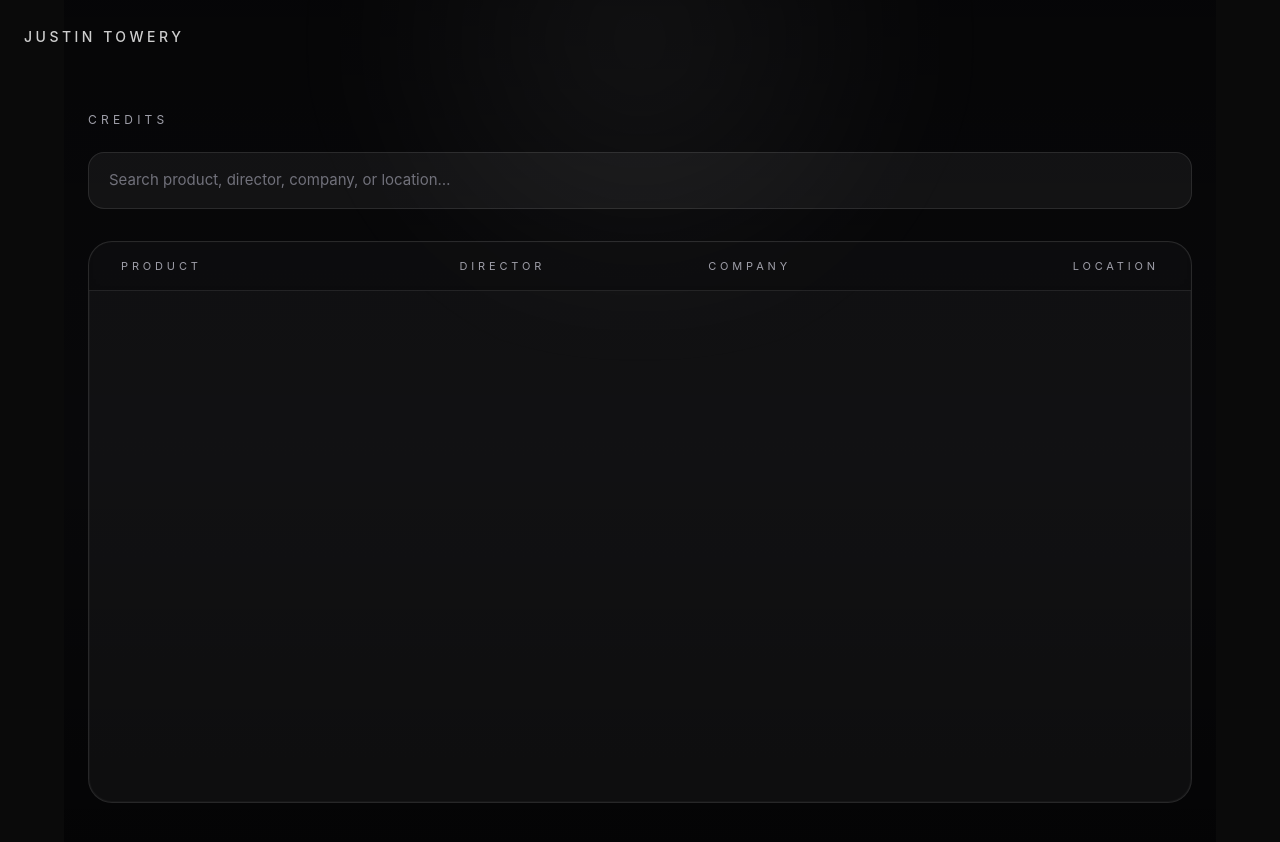
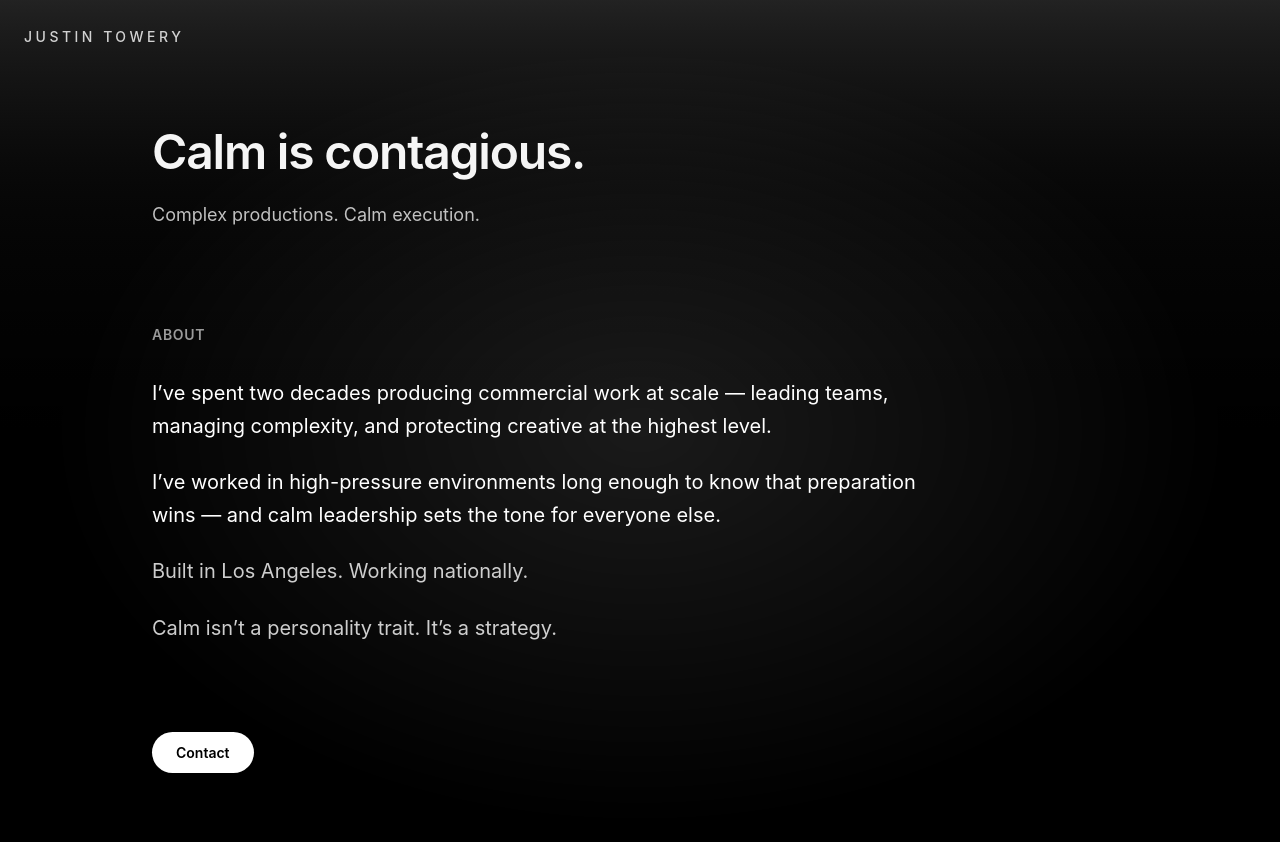
Before and after one commit to Justintowery/jt-producer-site, a Next.js app: page /credits in a window 1280 px wide. Shown: the top 842 px of the page. Built offline with nearby package versions, Linux system fonts and the light colour scheme.

Commit message:
Replace What I Do + How I Work with About section

```diff
--- a/src/app/credits/page.tsx
+++ b/src/app/credits/page.tsx
@@ -1,159 +1,63 @@
-"use client";
-
-import { useMemo, useState } from "react";
-import { credits } from "@/data/credits";
-
-type Credit = {
-  product: string;
-  director: string;
-  company: string;
-  location: string;
-};
-
-export default function CreditsPage() {
-  const [query, setQuery] = useState("");
-
-  const filtered = useMemo(() => {
-    const q = query.trim().toLowerCase();
-    if (!q) return credits as Credit[];
-
-    return (credits as Credit[]).filter((c) => {
-      const haystack = `${c.product} ${c.director} ${c.company} ${c.location}`.toLowerCase();
-      return haystack.includes(q);
-    });
-  }, [query]);
-
+export default function HomePage() {
   return (
-    <main className="relative mx-auto max-w-6xl px-6 pb-24 pt-28">
-      {/* background polish */}
+    <div className="relative min-h-screen overflow-hidden">
+      {/* Background */}
       <div className="pointer-events-none absolute inset-0 -z-10">
-        <div className="absolute inset-0 bg-zinc-950" />
-        <div className="absolute left-1/2 top-[-240px] h-[560px] w-[900px] -translate-x-1/2 rounded-full bg-[radial-gradient(circle_at_center,rgba(255,255,255,0.08),transparent_60%)] blur-2xl" />
-        <div className="absolute inset-0 bg-gradient-to-b from-black/40 via-black/10 to-black/60" />
+        <div className="absolute inset-0 bg-gradient-to-b from-white/10 via-black to-black" />
+        <div className="absolute inset-0 [mask-image:radial-gradient(ellipse_at_center,black,transparent_65%)] bg-white/10" />
       </div>
 
-      <div className="opacity-0 animate-[fadeIn_600ms_ease-out_forwards]">
-        <p className="text-xs uppercase tracking-[0.35em] text-zinc-400">Credits</p>
+      <div className="relative z-10 mx-auto w-full max-w-5xl px-6 pb-24 pt-32">
+        {/* HERO */}
+        <section className="space-y-6">
+          <h1 className="text-4xl font-semibold tracking-tight sm:text-5xl">
+            Calm is contagious.
+          </h1>
 
-        <div className="mt-6">
-          <input
-            value={query}
-            onChange={(e) => setQuery(e.target.value)}
-            placeholder="Search product, director, company, or location…"
-            className="w-full rounded-2xl border border-white/10 bg-white/5 px-5 py-4 text-[15px] text-white placeholder:text-zinc-500 outline-none transition focus:border-white/20 focus:bg-white/7"
-          />
-        </div>
+          <p className="max-w-2xl text-lg leading-relaxed text-white/75">
+            Complex productions. Calm execution.
+          </p>
+        </section>
 
-        <div className="mt-8 rounded-3xl border border-white/10 bg-white/[0.04] shadow-[0_0_0_1px_rgba(255,255,255,0.03)_inset] overflow-hidden">
-          {/* DESKTOP TABLE */}
-          <div className="hidden md:block">
-            <div className="max-h-[70vh] overflow-auto">
-              {/* sticky header */}
-              <div className="sticky top-0 z-10 border-b border-white/10 bg-zinc-950/70 backdrop-blur">
-                <div className="grid grid-cols-[1.4fr_1fr_1fr_0.9fr] gap-6 px-8 py-4 text-[11px] uppercase tracking-[0.35em] text-zinc-400">
-                  <div>Product</div>
-                  <div>Director</div>
-                  <div>Company</div>
-                  <div className="text-right">Location</div>
-                </div>
-              </div>
+        {/* ABOUT */}
+        <section className="mt-24 max-w-3xl space-y-8">
+          <h2 className="text-sm font-semibold tracking-wider text-white/60 uppercase">
+            About
+          </h2>
 
-              <div>
-                {filtered.map((c, i) => (
-                  <div
-                    key={`${c.product}-${c.director}-${i}`}
-                    className="grid grid-cols-[1.4fr_1fr_1fr_0.9fr] gap-6 px-8 py-5 border-b border-white/10 last:border-b-0 opacity-0 animate-[rowIn_420ms_ease-out_forwards]"
-                    style={{ animationDelay: `${Math.min(i * 20, 280)}ms` }}
-                  >
-                    <div className="text-[18px] leading-snug text-white">{c.product}</div>
-                    <div className="text-[18px] leading-snug text-zinc-200">{c.director}</div>
-                    <div className="text-[18px] leading-snug text-zinc-400">{c.company}</div>
-                    <div className="text-right text-[18px] leading-snug text-zinc-400 whitespace-nowrap">
-                      {c.location}
-                    </div>
-                  </div>
-                ))}
+          <div className="space-y-6 text-xl leading-relaxed text-white">
+            <p>
+              I’ve spent two decades producing commercial work at scale —
+              leading teams, managing complexity, and protecting creative at
+              the highest level.
+            </p>
 
-                {filtered.length === 0 && (
-                  <div className="px-8 py-10 text-zinc-400">No matches.</div>
-                )}
-              </div>
-            </div>
+            <p>
+              I’ve worked in high-pressure environments long enough to know
+              that preparation wins — and calm leadership sets the tone for
+              everyone else.
+            </p>
+
+            <p className="text-white/80">
+              Built in Los Angeles. Working nationally.
+            </p>
+
+            <p className="text-white/80">
+              Calm isn’t a personality trait. It’s a strategy.
+            </p>
           </div>
+        </section>
 
-          {/* MOBILE CARDS */}
-          <div className="md:hidden">
-            <div className="border-b border-white/10 bg-zinc-950/40 px-5 py-4">
-              <div className="text-[11px] uppercase tracking-[0.35em] text-zinc-400">
-                Product • Director • Company • Location
-              </div>
-            </div>
-
-            <div>
-              {filtered.map((c, i) => (
-                <div
-                  key={`${c.product}-${c.director}-${i}`}
-                  className="border-b border-white/10 last:border-b-0 px-5 py-5 opacity-0 animate-[rowIn_420ms_ease-out_forwards]"
-                  style={{ animationDelay: `${Math.min(i * 20, 280)}ms` }}
-                >
-                  <div className="text-[18px] leading-snug text-white">{c.product}</div>
-
-                  <div className="mt-4 grid gap-3">
-                    <div>
-                      <div className="text-[11px] uppercase tracking-[0.35em] text-zinc-500">
-                        Director
-                      </div>
-                      <div className="mt-1 text-[16px] text-zinc-200">{c.director}</div>
-                    </div>
-
-                    <div>
-                      <div className="text-[11px] uppercase tracking-[0.35em] text-zinc-500">
-                        Company
-                      </div>
-                      <div className="mt-1 text-[16px] text-zinc-400">{c.company}</div>
-                    </div>
-
-                    <div>
-                      <div className="text-[11px] uppercase tracking-[0.35em] text-zinc-500">
-                        Location
-                      </div>
-                      <div className="mt-1 text-[16px] text-zinc-400">{c.location}</div>
-                    </div>
-                  </div>
-                </div>
-              ))}
-
-              {filtered.length === 0 && (
-                <div className="px-5 py-10 text-zinc-400">No matches.</div>
-              )}
-            </div>
-          </div>
-        </div>
+        {/* CONTACT */}
+        <section className="mt-24">
+          <a
+            href="mailto:your@email.com"
+            className="rounded-full bg-white px-6 py-3 text-sm font-semibold text-black hover:opacity-90 transition"
+          >
+            Contact
+          </a>
+        </section>
       </div>
-
-      {/* Animations */}
-      <style jsx global>{`
-        @keyframes fadeIn {
-          from {
-            opacity: 0;
-            transform: translateY(10px);
-          }
-          to {
-            opacity: 1;
-            transform: translateY(0);
-          }
-        }
-        @keyframes rowIn {
-          from {
-            opacity: 0;
-            transform: translateY(8px);
-          }
-          to {
-            opacity: 1;
-            transform: translateY(0);
-          }
-        }
-      `}</style>
-    </main>
+    </div>
   );
 }
```
